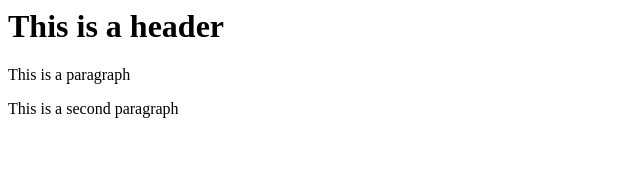
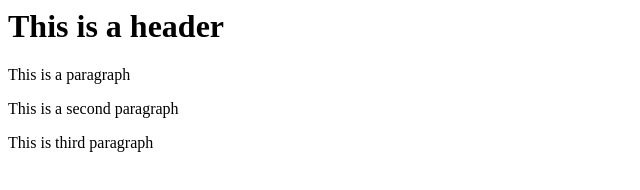
Before and after one commit to MeghanaMadala/git_test, a website: page index.html in a window 1280 px wide. Shown: the whole page, without its empty margins (0-640 px from the left). Drawn offline with Linux system fonts and the light colour scheme.

Commit message:
fourth commit

```diff
--- a/index.html
+++ b/index.html
@@ -4,5 +4,6 @@
         <h1>This is a header</h1>
         <p>This is a paragraph</p>
         <p>This is a second paragraph</p>
+        <p>This is third paragraph</p>
     </body>
 </html>
```
Also changed, not shown: package.json (added, +24 -0 lines), 2 other files.
